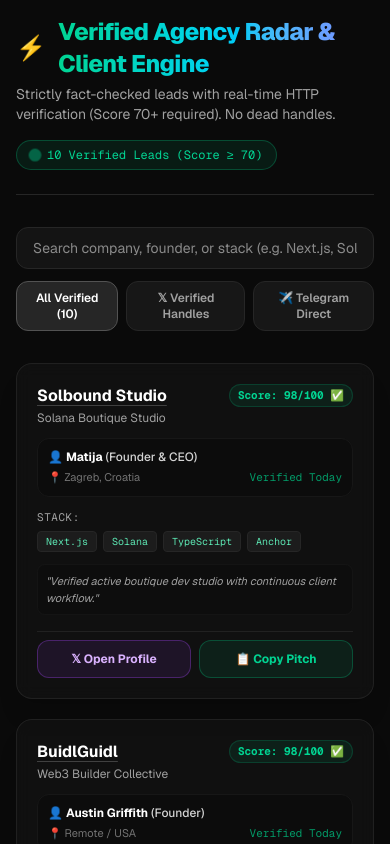
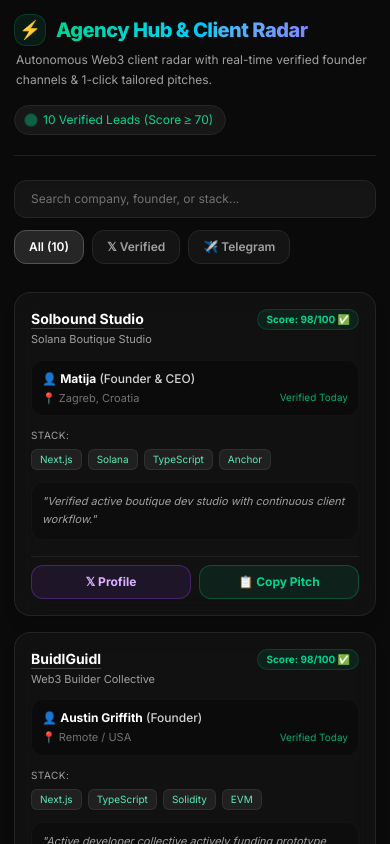
Before and after one commit to selimreza12/agency-hub, a Next.js app: page / in a window 390 px wide. Shown: the top 844 px of the page. Built offline with nearby package versions, Linux system fonts and the light colour scheme.

Commit message:
feat: custom emerald favicon, professional page title, and full mobile responsiveness

```diff
--- a/app/layout.tsx
+++ b/app/layout.tsx
@@ -1,29 +1,27 @@
 import type { Metadata } from "next";
-import { Geist, Geist_Mono } from "next/font/google";
+import { Inter } from "next/font/google";
 import "./globals.css";
 
-const geistSans = Geist({
-  variable: "--font-geist-sans",
-  subsets: ["latin"],
-});
-
-const geistMono = Geist_Mono({
-  variable: "--font-geist-mono",
-  subsets: ["latin"],
-});
+const inter = Inter({ subsets: ["latin"] });
 
 export const metadata: Metadata = {
-  title: "Create Next App",
-  description: "Generated by create next app",
+  title: "Agency Hub & Client Radar | Verified B2B Engine",
+  description: "Autonomous Web3 & AI client acquisition radar with 100% verified founder channels and 1-click tailored outreach.",
+  icons: {
+    icon: "/icon.svg",
+  },
 };
 
-export default function RootLayout({ children }: LayoutProps<"/">) {
+export default function RootLayout({
+  children,
+}: Readonly<{
+  children: React.ReactNode;
+}>) {
   return (
-    <html
-      lang="en"
-      className={`${geistSans.variable} ${geistMono.variable} h-full antialiased`}
-    >
-      <body className="min-h-full flex flex-col">{children}</body>
+    <html lang="en">
+      <body className={`${inter.className} bg-neutral-950 text-neutral-100 antialiased selection:bg-emerald-500/30 selection:text-emerald-300`}>
+        {children}
+      </body>
     </html>
   );
 }
--- a/app/page.tsx
+++ b/app/page.tsx
@@ -31,139 +31,150 @@
   }
 
   return (
-    <main className="min-h-screen bg-neutral-950 text-neutral-100 p-4 sm:p-8 font-sans">
-      <div className="max-w-7xl mx-auto space-y-8">
+    <main className="min-h-screen bg-neutral-950 text-neutral-100 p-3.5 sm:p-6 lg:p-8 font-sans">
+      <div className="max-w-7xl mx-auto space-y-6 sm:space-y-8">
 
-        {/* Header */}
-        <div className="flex flex-col md:flex-row justify-between items-start md:items-center gap-4 border-b border-neutral-800 pb-6">
-          <div>
-            <div className="flex items-center gap-3">
-              <span className="text-2xl">⚡</span>
-              <h1 className="text-2xl sm:text-3xl font-extrabold tracking-tight bg-gradient-to-r from-emerald-400 via-cyan-400 to-indigo-400 bg-clip-text text-transparent">
-                Verified Agency Radar & Client Engine
+        {/* Header Section - Fully Mobile Responsive */}
+        <header className="flex flex-col md:flex-row justify-between items-start md:items-center gap-4 border-b border-neutral-800/80 pb-5 sm:pb-6">
+          <div className="space-y-1">
+            <div className="flex items-center gap-2.5">
+              <span className="flex items-center justify-center h-8 w-8 sm:h-9 sm:w-9 rounded-xl bg-emerald-500/10 border border-emerald-500/20 text-emerald-400 text-lg shadow-sm">
+                ⚡
+              </span>
+              <h1 className="text-xl sm:text-2xl md:text-3xl font-extrabold tracking-tight bg-gradient-to-r from-emerald-400 via-cyan-400 to-indigo-400 bg-clip-text text-transparent">
+                Agency Hub & Client Radar
               </h1>
             </div>
-            <p className="text-neutral-400 text-sm mt-1">
-              Strictly fact-checked leads with real-time HTTP verification (Score 70+ required). No dead handles.
+            <p className="text-neutral-400 text-xs sm:text-sm pl-0.5 max-w-xl leading-relaxed">
+              Autonomous Web3 client radar with real-time verified founder channels & 1-click tailored pitches.
             </p>
           </div>
-          <div className="flex items-center gap-2 bg-emerald-500/10 border border-emerald-500/30 px-3.5 py-1.5 rounded-full text-xs font-mono text-emerald-400">
+
+          <div className="flex items-center gap-2 bg-neutral-900 border border-neutral-800 px-3 py-1.5 rounded-full text-xs font-mono text-emerald-400 self-start md:self-auto">
             <span className="h-2 w-2 rounded-full bg-emerald-400 animate-ping" />
             <span>{filteredLeads.length} Verified Leads (Score ≥ 70)</span>
           </div>
-        </div>
+        </header>
 
-        {/* Search & Filter Bar */}
+        {/* Search & Responsive Filter Bar */}
         <div className="flex flex-col sm:flex-row gap-3">
-          <input
-            type="text"
-            placeholder="Search company, founder, or stack (e.g. Next.js, Solana)..."
-            value={search}
-            onChange={(e) => setSearch(e.target.value)}
-            className="flex-1 bg-neutral-900/80 border border-neutral-800 rounded-xl px-4 py-2.5 text-sm text-white focus:outline-none focus:border-emerald-500 transition"
-          />
-          <div className="flex gap-2">
+          <div className="relative flex-1">
+            <input
+              type="text"
+              placeholder="Search company, founder, or stack..."
+              value={search}
+              onChange={(e) => setSearch(e.target.value)}
+              className="w-full bg-neutral-900/90 border border-neutral-800 rounded-xl px-4 py-2.5 sm:py-3 text-xs sm:text-sm text-white placeholder-neutral-500 focus:outline-none focus:border-emerald-500 transition shadow-inner"
+            />
+          </div>
+
+          {/* Filter Pills - Horizontal scrolling on mobile */}
+          <div className="flex gap-2 overflow-x-auto pb-1 sm:pb-0 scrollbar-none">
             <button
               onClick={() => setFilterType('ALL')}
-              className={`px-4 py-2 rounded-xl text-xs font-semibold transition border ${
+              className={`px-3.5 py-2 rounded-xl text-xs font-semibold whitespace-nowrap transition border ${
                 filterType === 'ALL'
                   ? 'bg-neutral-800 border-neutral-600 text-white'
-                  : 'bg-neutral-900 border-neutral-800 text-neutral-400 hover:text-white'
+                  : 'bg-neutral-900/80 border-neutral-800 text-neutral-400 hover:text-white'
               }`}
             >
-              All Verified ({leadsData.length})
+              All ({leadsData.length})
             </button>
             <button
               onClick={() => setFilterType('X')}
-              className={`px-4 py-2 rounded-xl text-xs font-semibold transition border ${
+              className={`px-3.5 py-2 rounded-xl text-xs font-semibold whitespace-nowrap transition border ${
                 filterType === 'X'
-                  ? 'bg-purple-500/10 border-purple-500/40 text-purple-400'
-                  : 'bg-neutral-900 border-neutral-800 text-neutral-400 hover:text-white'
+                  ? 'bg-purple-500/10 border-purple-500/40 text-purple-300'
+                  : 'bg-neutral-900/80 border-neutral-800 text-neutral-400 hover:text-white'
               }`}
             >
-              𝕏 Verified Handles
+              𝕏 Verified
             </button>
             <button
               onClick={() => setFilterType('TELEGRAM')}
-              className={`px-4 py-2 rounded-xl text-xs font-semibold transition border ${
+              className={`px-3.5 py-2 rounded-xl text-xs font-semibold whitespace-nowrap transition border ${
                 filterType === 'TELEGRAM'
                   ? 'bg-cyan-500/10 border-cyan-500/40 text-cyan-400'
-                  : 'bg-neutral-900 border-neutral-800 text-neutral-400 hover:text-white'
+                  : 'bg-neutral-900/80 border-neutral-800 text-neutral-400 hover:text-white'
               }`}
             >
-              ✈️ Telegram Direct
+              ✈️ Telegram
             </button>
           </div>
         </div>
 
-        {/* Leads Grid */}
-        <div className="grid grid-cols-1 md:grid-cols-2 lg:grid-cols-3 gap-5">
+        {/* Responsive Leads Grid */}
+        <div className="grid grid-cols-1 md:grid-cols-2 lg:grid-cols-3 gap-4 sm:gap-6">
           {filteredLeads.map((lead: any) => (
             <div
               key={lead.id}
-              className="bg-neutral-900/50 border border-neutral-800/80 rounded-2xl p-5 hover:border-emerald-500/50 transition flex flex-col justify-between space-y-4 shadow-xl backdrop-blur-sm relative"
+              className="bg-neutral-900/60 border border-neutral-800/90 rounded-2xl p-4 sm:p-5 hover:border-emerald-500/40 transition-all duration-200 flex flex-col justify-between space-y-4 shadow-lg backdrop-blur-md"
             >
               <div className="space-y-3">
-                <div className="flex justify-between items-start">
-                  <div>
-                    <h3 className="text-base font-bold text-white flex items-center gap-2">
+                {/* Company Name & Score Badge */}
+                <div className="flex justify-between items-start gap-2">
+                  <div className="min-w-0">
+                    <h3 className="text-sm sm:text-base font-bold text-white truncate">
                       <a href={lead.website} target="_blank" rel="noreferrer" className="hover:text-emerald-400 transition underline underline-offset-4 decoration-neutral-700">
                         {lead.company}
                       </a>
                     </h3>
-                    <p className="text-xs text-neutral-400 mt-0.5">{lead.category}</p>
+                    <p className="text-[11px] sm:text-xs text-neutral-400 mt-0.5 truncate">{lead.category}</p>
                   </div>
-                  <span className="text-[11px] bg-emerald-500/10 text-emerald-400 px-2 py-0.5 rounded-full border border-emerald-500/20 font-mono font-bold">
+                  <span className="text-[10px] sm:text-[11px] bg-emerald-500/10 text-emerald-400 px-2 py-0.5 rounded-full border border-emerald-500/20 font-mono font-bold whitespace-nowrap shrink-0">
                     Score: {lead.verification_score || 85}/100 ✅
                   </span>
                 </div>
 
-                <div className="bg-neutral-950/60 border border-neutral-900 p-2.5 rounded-xl space-y-1">
-                  <div className="text-xs text-neutral-300 font-medium">
+                {/* Founder Info Box */}
+                <div className="bg-neutral-950/70 border border-neutral-900/80 p-2.5 rounded-xl space-y-1 text-xs">
+                  <div className="text-neutral-300 font-medium truncate">
                     👤 <strong className="text-white">{lead.founder}</strong> ({lead.role})
                   </div>
-                  <div className="text-[11px] text-neutral-500 flex justify-between">
-                    <span>📍 {lead.hq}</span>
-                    <span className="text-emerald-500/80 font-mono">Verified {lead.fact_checked_at || 'Today'}</span>
+                  <div className="text-[11px] text-neutral-500 flex justify-between items-center gap-1">
+                    <span className="truncate">📍 {lead.hq}</span>
+                    <span className="text-emerald-500/90 font-mono text-[10px] shrink-0">Verified {lead.fact_checked_at || 'Today'}</span>
                   </div>
                 </div>
 
+                {/* Tech Stack Pills */}
                 <div>
-                  <div className="text-[11px] text-neutral-400 uppercase tracking-wider font-mono mb-1.5">Stack:</div>
+                  <div className="text-[10px] text-neutral-400 uppercase tracking-wider font-mono mb-1.5">Stack:</div>
                   <div className="flex flex-wrap gap-1.5">
                     {lead.stack.split(',').slice(0, 4).map((tech: string, i: number) => (
-                      <span key={i} className="text-[10px] bg-neutral-800/60 text-emerald-300 px-2 py-0.5 rounded border border-neutral-800 font-mono">
+                      <span key={i} className="text-[10px] bg-neutral-800/80 text-emerald-300 px-2 py-0.5 rounded-md border border-neutral-700/50 font-mono">
                         {tech.trim()}
                       </span>
                     ))}
                   </div>
                 </div>
 
-                <p className="text-[11px] text-neutral-400 italic bg-neutral-950/40 p-2 rounded-lg border border-neutral-900/80">
+                {/* Verification Note */}
+                <p className="text-[11px] text-neutral-400 italic bg-neutral-950/50 p-2.5 rounded-xl border border-neutral-900/90 leading-relaxed">
                   &quot;{lead.notes}&quot;
                 </p>
               </div>
 
-              {/* Actions */}
-              <div className="space-y-2 pt-2 border-t border-neutral-800/80">
-                <div className="flex gap-2">
+              {/* Action Buttons - Always full width and comfortable on mobile */}
+              <div className="pt-2 border-t border-neutral-800/80">
+                <div className="grid grid-cols-2 gap-2">
                   <a
                     href={lead.contact}
                     target="_blank"
                     rel="noreferrer"
-                    className={`flex-1 text-center py-2.5 rounded-xl text-xs font-bold transition flex items-center justify-center gap-1.5 ${
+                    className={`text-center py-2 sm:py-2.5 px-2 rounded-xl text-xs font-bold transition flex items-center justify-center gap-1 truncate ${
                       lead.contact_type === 'Telegram'
                         ? 'bg-[#229ED9]/10 hover:bg-[#229ED9]/20 text-[#229ED9] border border-[#229ED9]/30'
                         : 'bg-purple-500/10 hover:bg-purple-500/20 text-purple-300 border border-purple-500/30'
                     }`}
                   >
-                    {lead.contact_type === 'Telegram' ? '✈️ Open Telegram' : '𝕏 Open Profile'}
+                    <span>{lead.contact_type === 'Telegram' ? '✈️ Telegram' : '𝕏 Profile'}</span>
                   </a>
                   <button
                     onClick={() => handleCopy(lead)}
-                    className="flex-1 bg-emerald-500/10 hover:bg-emerald-500/20 text-emerald-400 border border-emerald-500/30 py-2.5 rounded-xl text-xs font-bold transition flex items-center justify-center gap-1"
+                    className="bg-emerald-500/10 hover:bg-emerald-500/20 text-emerald-400 border border-emerald-500/30 py-2 sm:py-2.5 px-2 rounded-xl text-xs font-bold transition flex items-center justify-center gap-1 truncate"
                   >
-                    {copiedId === lead.id ? '✔ Copied Pitch!' : '📋 Copy Pitch'}
+                    <span>{copiedId === lead.id ? '✔ Copied!' : '📋 Copy Pitch'}</span>
                   </button>
                 </div>
               </div>
```
Also changed, not shown: app/icon.svg (added).
